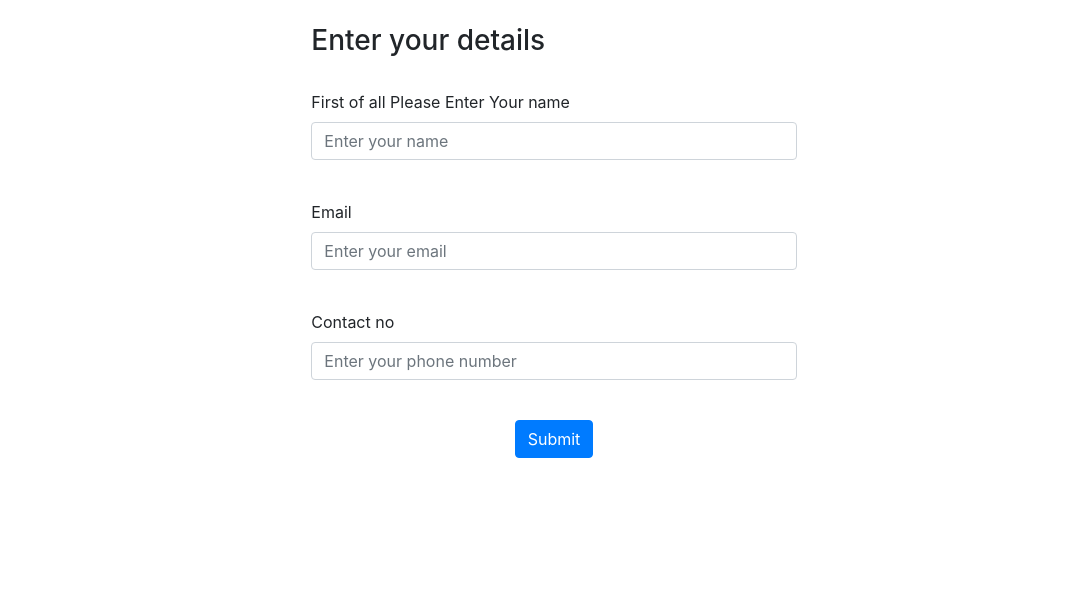
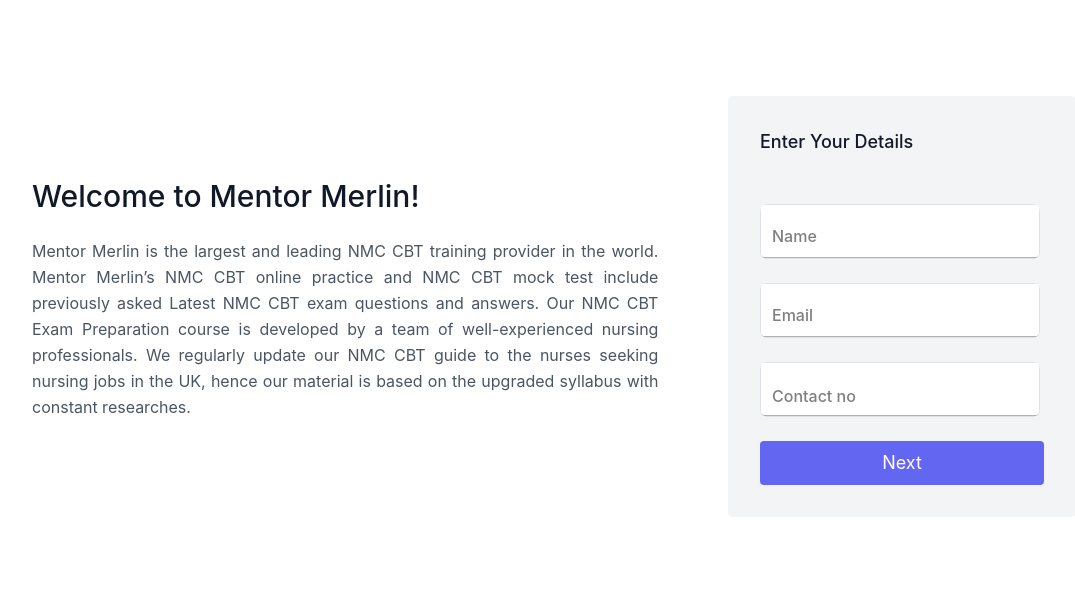
Before and after one commit to rakeshraju997/survey, a PHP site: page /img/user_page.php in a window 1280 px wide. Shown: the part 56-668 px from the top of the page, without its empty margins (86-1161 px from the left). Run offline with PHP 8.4, Linux system fonts and the light colour scheme.

Commit message:
user page ui corrected

```diff
--- a/user_page.php
+++ b/user_page.php
@@ -1,14 +1,138 @@
-
+<style>
+    .inp {
+  position: relative;
+  margin: auto;
+  width: 100%;
+  max-width: 280px;
+  border-radius: 7px;
+  overflow: hidden;
+}
+.inp .label {
+  position: absolute;
+  top: 20px;
+  left: 12px;
+  font-size: 16px;
+  color: rgba(0, 0, 0, 0.5);
+  font-weight: 500;
+  transform-origin: 0 0;
+  transform: translate3d(0, 0, 0);
+  transition: all 0.2s ease;
+  pointer-events: none;
+}
+.inp .focus-bg {
+  position: absolute;
+  top: 0;
+  left: 0;
+  width: 100%;
+  height: 100%;
+  background: rgba(0, 0, 0, 0.05);
+  z-index: -1;
+  transform: scaleX(0);
+  transform-origin: left;
+}
+.inp input {
+  -webkit-appearance: none;
+  -moz-appearance: none;
+       appearance: none;
+  width: 100%;
+  border: 0;
+  font-family: inherit;
+  padding: 16px 12px 0 12px;
+  height: 55px;
+  font-size: 16px;
+  font-weight: 400;
+  background: rgba(0, 0, 0, 0.02);
+  box-shadow: inset 0 -1px 0 rgba(0, 0, 0, 0.3);
+  color: #000;
+  transition: all 0.15s ease;
+}
+.inp input:hover {
+  background: rgba(0, 0, 0, 0.04);
+  box-shadow: inset 0 -1px 0 rgba(0, 0, 0, 0.5);
+}
+.inp input:not(:-moz-placeholder-shown) + .label {
+  color: rgba(0, 0, 0, 0.5);
+  transform: translate3d(0, -12px, 0) scale(0.75);
+}
+.inp input:not(:-ms-input-placeholder) + .label {
+  color: rgba(0, 0, 0, 0.5);
+  transform: translate3d(0, -12px, 0) scale(0.75);
+}
+.inp input:not(:placeholder-shown) + .label {
+  color: rgba(0, 0, 0, 0.5);
+  transform: translate3d(0, -12px, 0) scale(0.75);
+}
+.inp input:focus {
+  background: rgba(0, 0, 0, 0.05);
+  outline: none;
+  box-shadow: inset 0 -2px 0 #0077FF;
+}
+.inp input:focus + .label {
+  color: #0077FF;
+  transform: translate3d(0, -12px, 0) scale(0.75);
+}
+.inp input:focus + .label + .focus-bg {
+  transform: scaleX(1);
+  transition: all 0.1s ease;
+}  p{
+  text-align: justify;
+  text-justify: inter-word;
+}
+</style>
 <?php include 'header.php';?>
 <nav class="navbar navbar-expand-lg navbar-dark bg-dark">
     <a class="navbar-brand" href="#">Details</a>
 </nav>
-<form id="user_form">
+<section class="text-gray-600 body-font">
+  <div class="container px-5 py-24 mx-auto flex flex-wrap items-center">
+    <div class="lg:w-3/5 md:w-1/2 md:pr-16 lg:pr-0 pr-0">
+      <h1 class="title-font font-medium text-3xl text-gray-900">
+      Welcome to Mentor Merlin!
+            </h1>
+            <!-- <img class="lg:w-2/6 md:w-3/6 w-5/6 mb-10 object-cover object-center rounded" alt="hero" src="https://localhost/img/pictures/UK-Education.jpg"> -->
+
+      <p class="leading-relaxed mt-4">
+      Mentor Merlin is the largest and leading NMC CBT training provider in the world. Mentor Merlin’s NMC CBT online practice and NMC CBT mock test include previously asked Latest NMC CBT exam questions and answers. Our NMC CBT Exam Preparation course is developed by a team of well-experienced nursing professionals. We regularly update our NMC CBT guide to the nurses seeking nursing jobs in the UK, hence our material is based on the upgraded syllabus with constant researches.
+        </p>
+    </div>
+    <div class="lg:w-2/6 md:w-1/2 bg-gray-100 rounded-lg p-8 flex flex-col md:ml-auto w-full mt-10 md:mt-0">
+      <h2 class="text-gray-900 text-lg font-medium title-font mb-5">Enter Your Details</h2>
+
+      <div class="relative mb-4">
+        <label for="inp" class="inp">
+        <input type="text" class="w-full bg-white rounded border border-gray-300 focus:border-indigo-500 focus:ring-2 focus:ring-indigo-200 text-base outline-none text-gray-700 py-1 px-3 leading-8 transition-colors duration-200 ease-in-out" id="inp" placeholder="&nbsp;">
+        <span class="label">Name</span>
+        <span class="focus-bg"></span>
+        </label>
+    </div>
+    <div class="relative mb-4">
+        <label for="inp" class="inp">
+        <input type="text" class="w-full bg-white rounded border border-gray-300 focus:border-indigo-500 focus:ring-2 focus:ring-indigo-200 text-base outline-none text-gray-700 py-1 px-3 leading-8 transition-colors duration-200 ease-in-out" id="inp" placeholder="&nbsp;">
+        <span class="label">Email</span>
+        <span class="focus-bg"></span>
+        </label>
+    </div>
+    <div class="relative mb-4">
+        <label for="inp" class="inp leading-7 text-sm text-gray-600">
+        <input type="text" class="w-full bg-white rounded border border-gray-300 focus:border-indigo-500 focus:ring-2 focus:ring-indigo-200 text-base outline-none text-gray-700 py-1 px-3 leading-8 transition-colors duration-200 ease-in-out" id="inp" placeholder="&nbsp;">
+        <span class="label">Contact no</span>
+        <span class="focus-bg"></span>
+        </label>
+    </div>
+
+      <a style="text-decoration: none" id="user_form" href="https://localhost/img/topic.php" class="text-center text-white bg-indigo-500 border-0 py-2 px-8 focus:outline-none hover:bg-indigo-600 rounded text-lg" type="submit">Next</a>
+    </div>
+  </div>
+</section>
+<!-- <form id="user_form">
 <div class="col-xl-5 col-lg-6 col-md-8 col-sm-10 mx-auto  form p-4">
 <h3>Enter your details</h3><br>
+
     <div class="form-group">
-        <label for="username">First of all Please Enter Your name</label>
-        <input type="text" class="form-control"  placeholder="Enter your name" name="user_name"><br>
+        <label for="username" class="inp"></label>
+        <input type="text" class="form-control"  id="inp" placeholder="&nbsp;" name="user_name"><br>
+        <span class="label">Enter your name</span>
+        <span class="focus-bg"></span>
     </div>
     <div class="form-group">
         <label for="email">Email</label>
@@ -22,7 +146,7 @@
     <input type="submit" class="btn btn-primary">
     </div>
 </div>
-</form>
+</form> -->
 <?php include 'footer.php';?>
 <script type="text/javascript">
 $('#user_form').submit(function( event ) {
```
